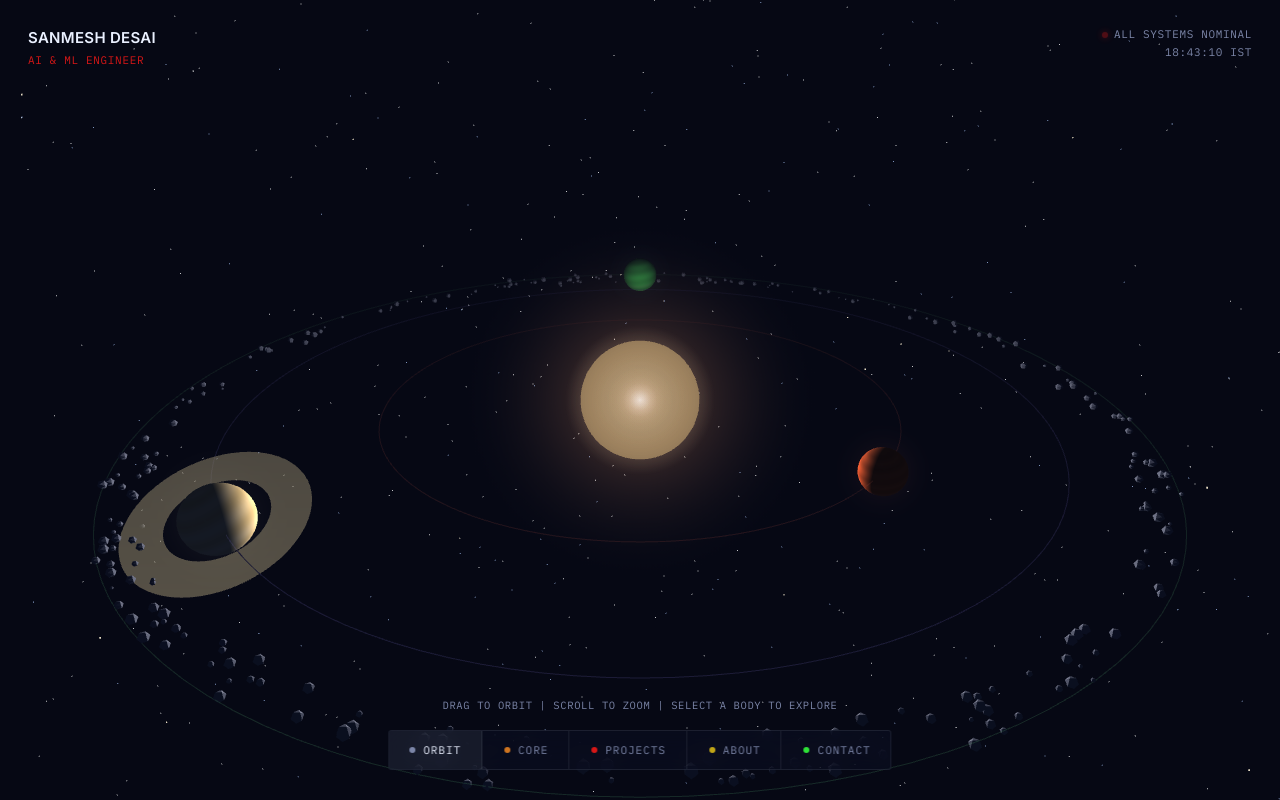
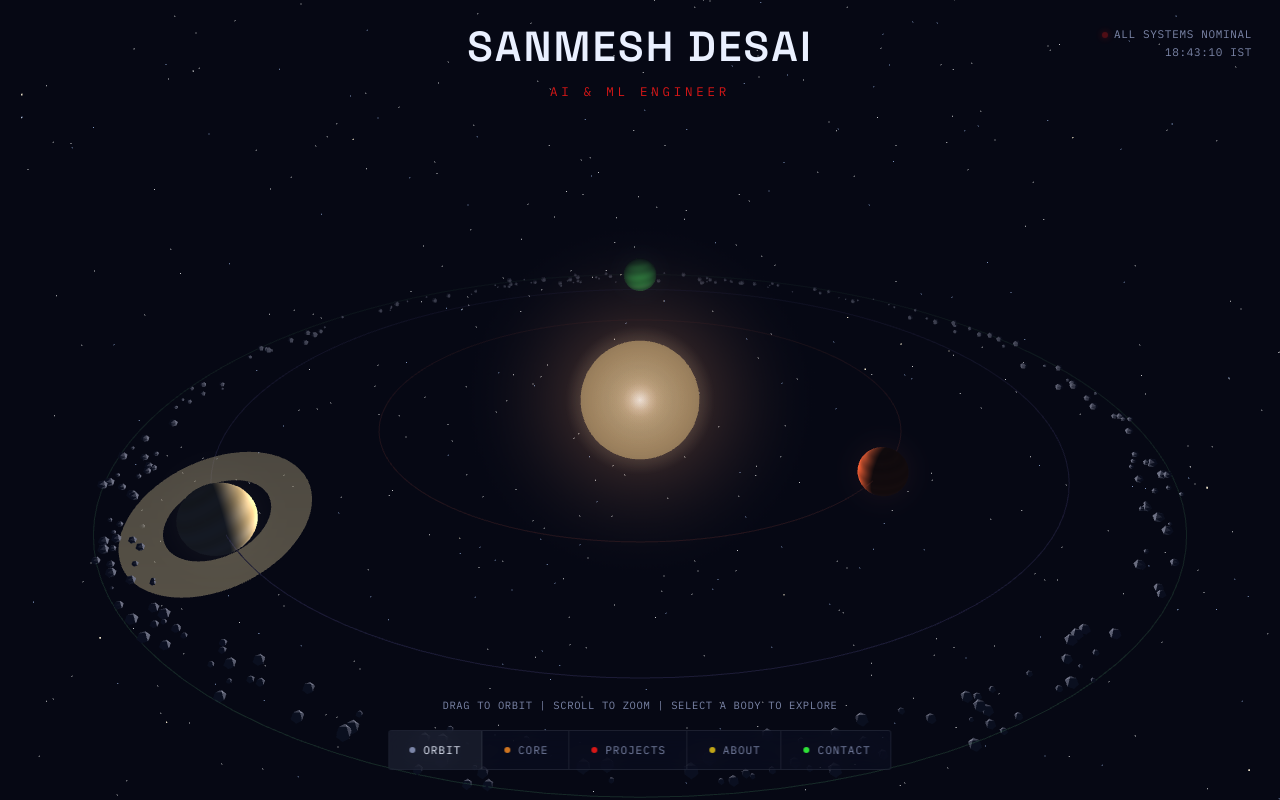
Before and after one commit to sanmeshh/portfolio, a plain HTML site: page index.html in a window 1280 px wide. Drawn offline with nearby package versions, Linux system fonts and the light colour scheme; animation ran at ten frames a second.

Commit message:
minor changes

```diff
--- a/index.html
+++ b/index.html
@@ -53,6 +53,23 @@
   .loader-pct{margin-top:14px; font-size:12px; color:var(--text-dim);}
 
   /* ---------- HUD ---------- */
+  .hero-title{
+  position:fixed; top:20px; left:50%; transform:translateX(-50%);
+  z-index:8; text-align:center; pointer-events:none;
+  transition:opacity 0.6s ease;
+}
+.hero-title .hero-name{
+  font-size:42px; font-weight:600; color:var(--text-primary);
+  letter-spacing:0.05em;
+}
+.hero-title .hero-role{
+  margin-top:10px; font-size:12.5px; color:var(--accent-cyan);
+  letter-spacing:0.3em; text-transform:uppercase;
+}
+@media (max-width:640px){
+  .hero-title .hero-name{font-size:26px;}
+  .hero-title{top:76px;}
+}
   .hud{position:fixed; inset:0; pointer-events:none; z-index:10;}
   .hud-corner{position:absolute; font-size:11px; color:var(--text-dim); line-height:1.6;}
   .hud-top-left{top:26px; left:28px;}
@@ -205,10 +222,11 @@
 </div>
 
 <div class="hud">
-  <div class="hud-corner hud-top-left">
-    <div class="name">SANMESH DESAI</div>
-    <div class="role mono">AI &amp; ML ENGINEER</div>
-  </div>
+
+  <div class="hero-title" id="heroTitle">
+  <div class="hero-name display">SANMESH DESAI</div>
+  <div class="hero-role mono">AI &amp; ML ENGINEER</div>
+</div>
   <div class="hud-corner hud-top-right mono">
     <div><span class="status-dot"></span>ALL SYSTEMS NOMINAL</div>
     <div id="clock">00:00:00 UTC</div>
```
